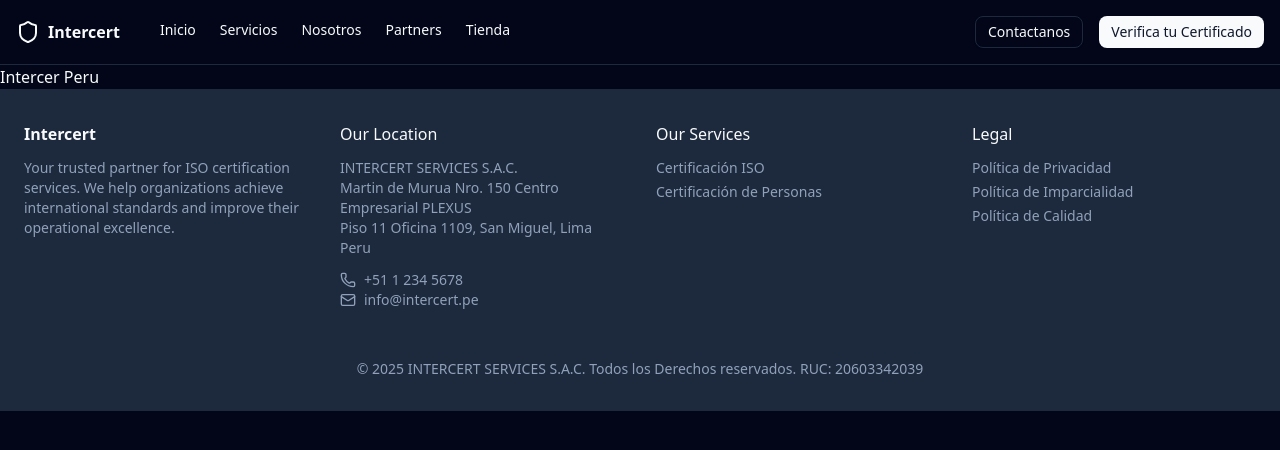
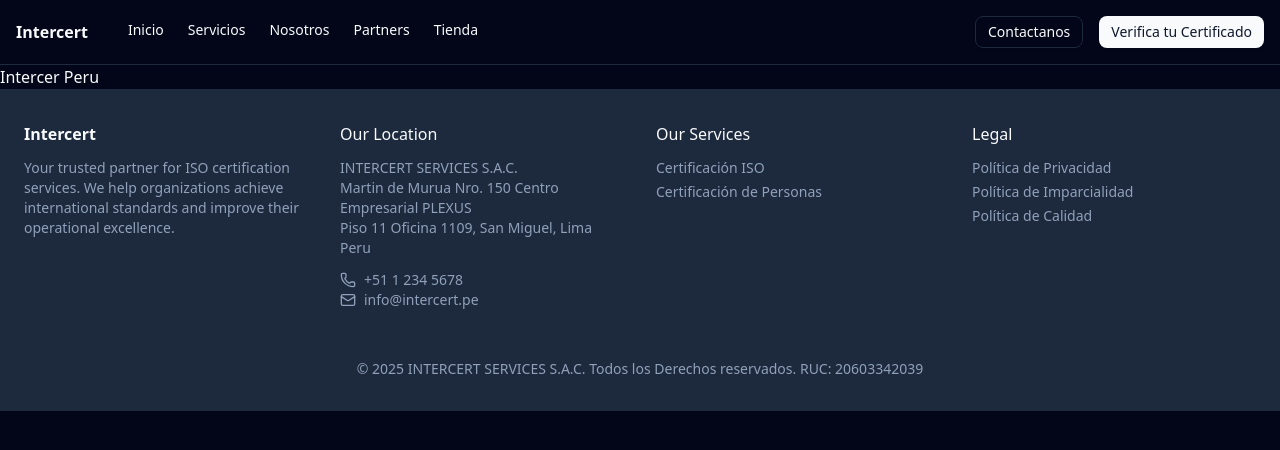
Before and after one commit to Sol-dev-Int/intercert-landing-peru-copia-sol, a Next.js app: page / in a window 1280 px wide. Shown: the top 450 px of the page. Built offline with nearby package versions, Linux system fonts and the light colour scheme.

Commit message:
fix: delete header previous logo

```diff
--- a/app/(root)/_components/Header.tsx
+++ b/app/(root)/_components/Header.tsx
@@ -9,7 +9,6 @@
             <div className="container flex h-16 items-center space-x-4 sm:justify-between sm:space-x-0 p-4">
                 <div className="flex gap-6 md:gap-10">
                     <Link href="/" className="flex items-center space-x-2">
-                        <Shield className="h-6 w-6 text-primary" />
                         <span className="inline-block font-bold">Intercert</span>
                     </Link>
                     <nav className="hidden md:flex gap-6">
```
